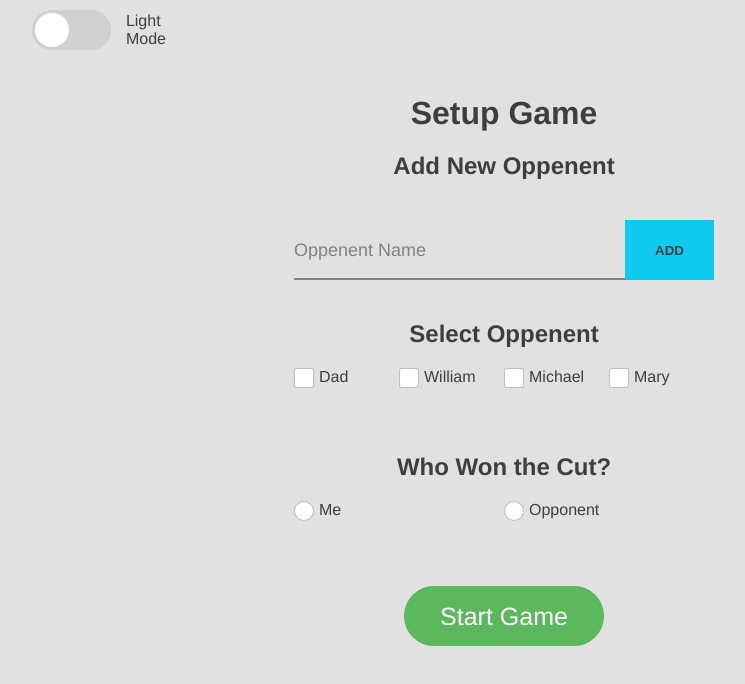
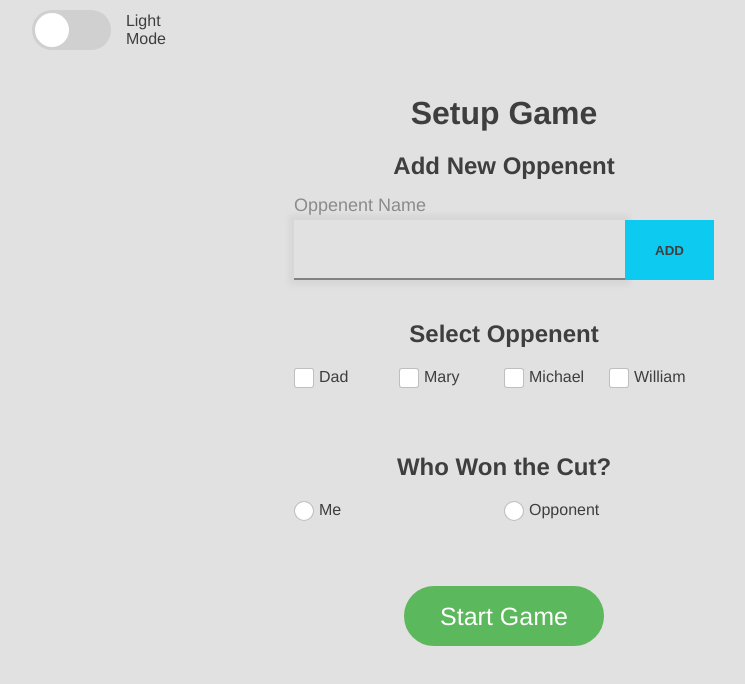
Before and after one commit to ClaytonDewey/tca-cribbage, a React (Create React App) app: page /#/setup in a window 1280 px wide. Shown: the top 684 px of the page, without its empty margins (136-881 px from the left). Built offline with nearby package versions, Linux system fonts and the light colour scheme.

Commit message:
Working on new game setup

```diff
--- a/src/Components/SetupGame/SetupGame.tsx
+++ b/src/Components/SetupGame/SetupGame.tsx
@@ -1,16 +1,37 @@
-// import { useState } from "react";
+import { useState } from "react";
 import { useNavigate } from "react-router-dom";
 
-// const [opponent, setOpponent] = useState();
-
-const addOpponent = () => {
-    // const new_opp = document.getElementById("new-opp");
-    // const newPlayer = new_opp.value;
-}
+// https://stackoverflow.com/questions/52028418/how-can-i-get-an-inputs-value-on-a-button-click-in-a-stateless-react-component
 
 
 export const SetupGame = ({ getUniquePlayers }) => {
     const nav = useNavigate();
+    const [opponents, setOpponents] = useState([...getUniquePlayers].sort().map(x => ({name: x, checked: false})));
+    const [newOpponent, setNewOpponent] = useState("");
+
+    const addPlayer = () => {
+        if(opponents.some(x => x.name.toUpperCase().localeCompare(newOpponent.toUpperCase()) === 0)) {
+            return;
+        }
+
+        setOpponents(
+            [
+                ...opponents
+                , {
+                    name: newOpponent
+                    , checked: true
+                }
+            ].sort((a, b) => a.name.localeCompare(b.name))
+        )
+        setNewOpponent("");
+    }
+
+    const toggleOpponents = (key: string) => {
+        setOpponents(opponents.map(x => ({
+            ...x
+            , checked: x.name === key ? !x.checked : x.checked
+        })))
+    }
 
     const startGame = () => {
         nav("/play")
@@ -21,25 +42,28 @@ export const SetupGame = ({ getUniquePlayers }) => {
             <h1 className="text-center my-2">Setup Game</h1>
             <h2 className="text-center my-2">Add New Oppenent</h2>
             <div className="form-control">
-                <input id="new-opp" type="text" required />
+                <input
+                    id="new-opp"
+                    type="text"
+                    value={newOpponent}
+                    onChange={(e) => setNewOpponent((e.target as any).value)}
+                />
                 <label>
                     <span>Oppenent Name</span>
                 </label>
-                <button id="addOpp" onClick={addOpponent}>Add</button>
+                <button id="addOpp" onClick={addPlayer}>Add</button>
             </div>
 
             <h2 className="text-center mt-4 mb-2">Select Oppenent</h2>
             <ul className="form-check-control">
-                {
-                    getUniquePlayers.map(x =>
-                        <li key={x}>
-                            <label>
-                                <input name={x} type="checkbox" />
-                                {x}
-                            </label>
-                        </li>
-                    )
-                }
+                {opponents.map(x => (
+                    <li key={x.name}>
+                        <label>
+                            <input name={x.name} type="checkbox" checked={x.checked} onChange={() => toggleOpponents(x.name)} />
+                            {x.name}
+                        </label>
+                    </li>
+                ))}
             </ul>
 
             <h2 className="text-center mt-4 mb-2">Who Won the Cut?</h2>
```
